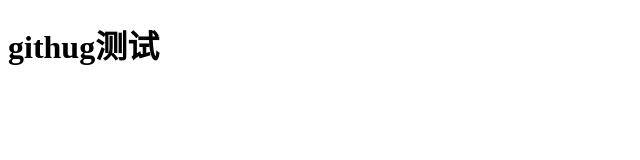
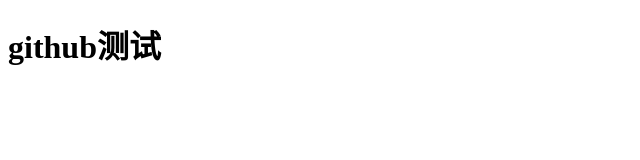
Before and after one commit to zgld3328/zgld3328.github.io, a plain HTML site: page myTest.html in a window 1280 px wide. Shown: the full height of the page, 0-640 px from the left. Drawn offline with Linux system fonts and the light colour scheme.

Commit message:
Update myTest.html

```diff
--- a/myTest.html
+++ b/myTest.html
@@ -5,6 +5,6 @@
 <title>我的作品</title>
 </head>
 <body>
-    <h1>githug测试</h1>
+    <h1>github测试</h1>
 </body>
 </html>
```
